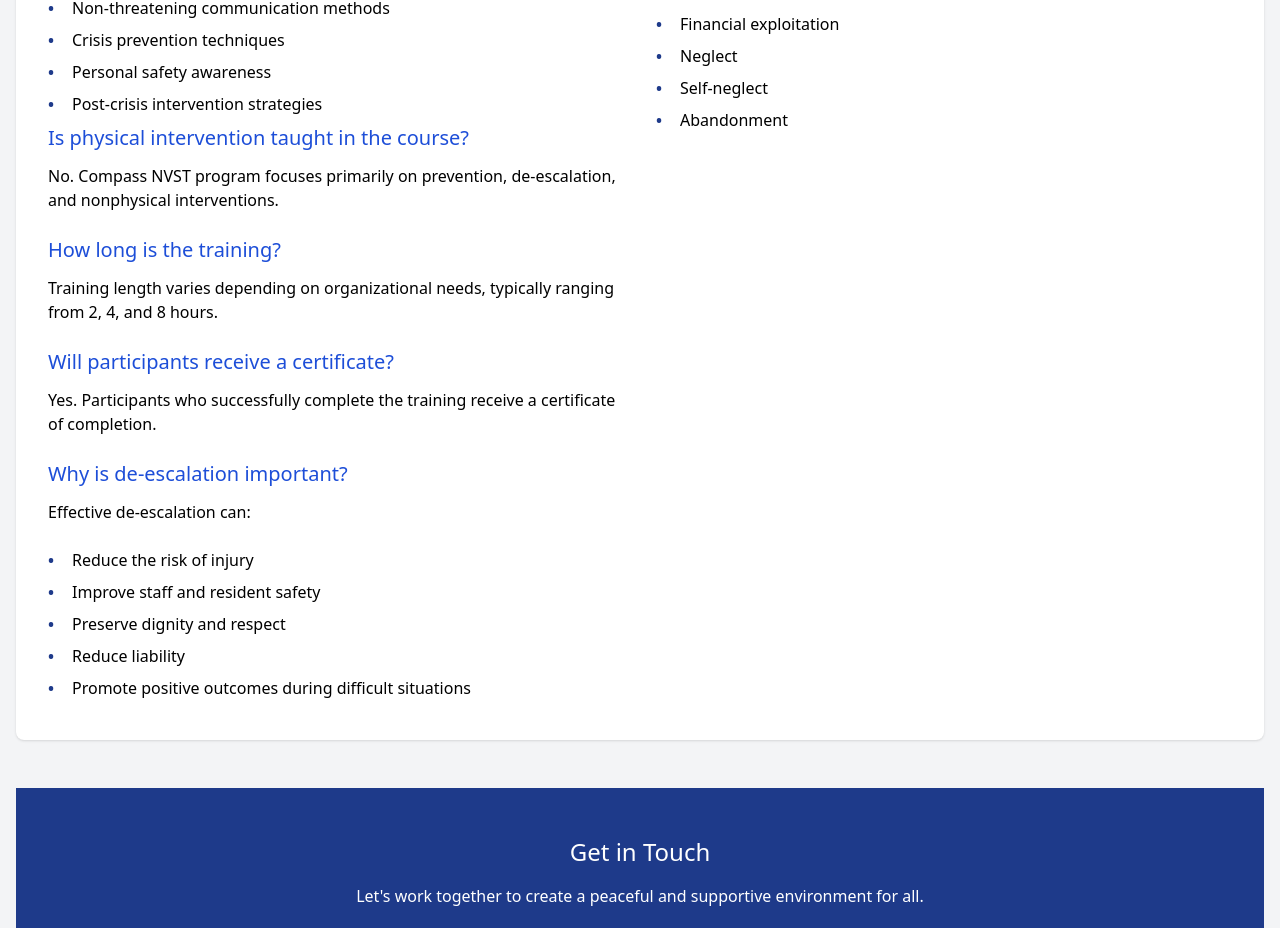
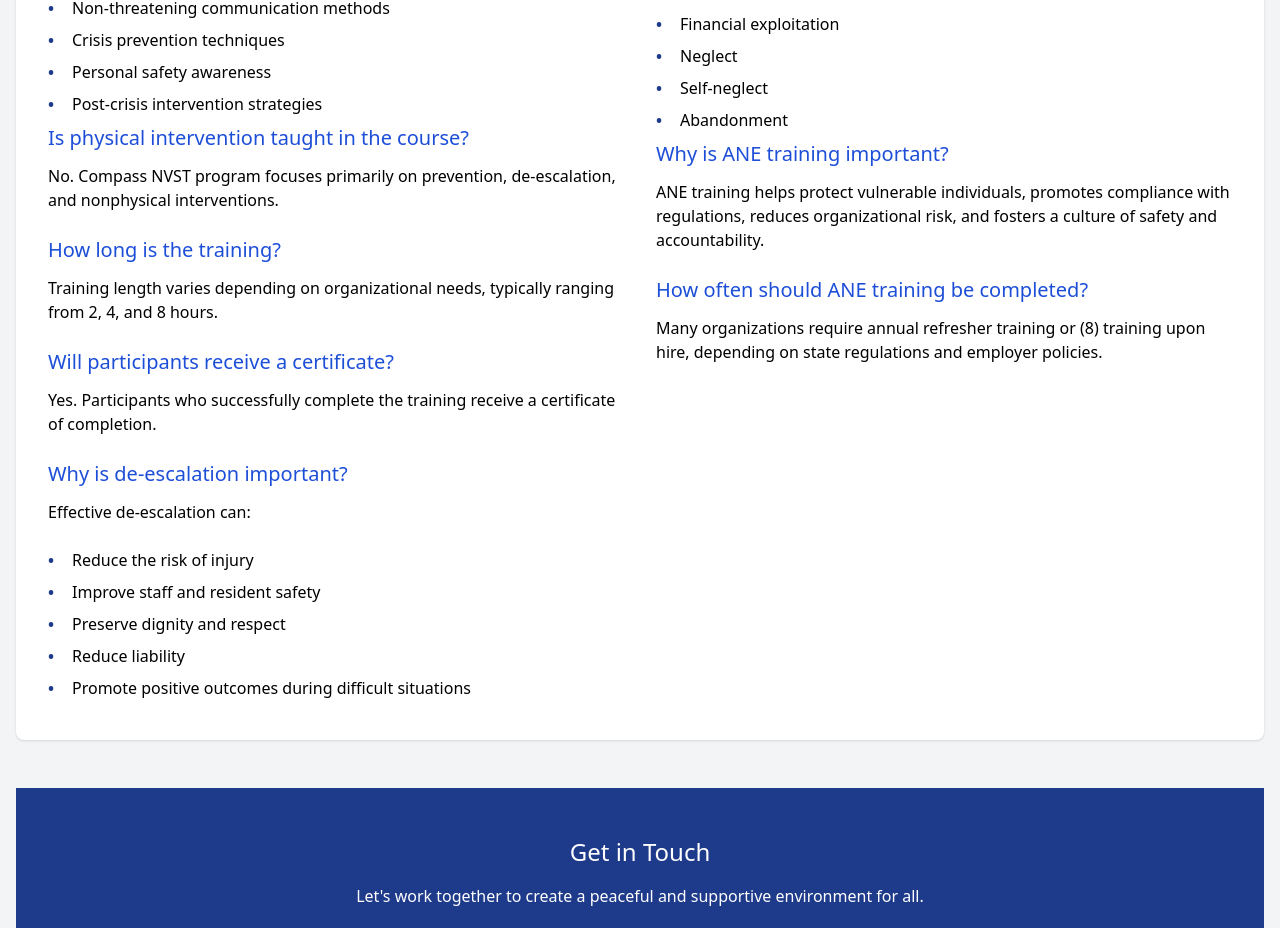
Before and after one commit to DaniDesigns1118/compass-nvct, a React (Vite) app: page / in a window 1280 px wide. Shown: the part 3032-3960 px from the top of the page. Built offline with nearby package versions, Linux system fonts and the light colour scheme.

Commit message:
Update nvct-website-react.tsx

```diff
--- a/src/nvct-website-react.tsx
+++ b/src/nvct-website-react.tsx
@@ -294,8 +294,11 @@ const FAQSection: React.FC = () => (
                     Abandonment
                 </li>
               </ul>
-
-      </div>
+            <h3 className="text-xl text-blue-700 mb-3">Why is ANE training important?</h3>
+            <p className="mb-6">ANE training helps protect vulnerable individuals, promotes compliance with regulations, reduces organizational risk, and fosters a culture of safety and accountability. </p>
+           <h3 className="text-xl text-blue-700 mb-3">How often should ANE training be completed?</h3>
+            <p className="mb-6">Many organizations require annual refresher training or (8) training upon hire, depending on state regulations and employer policies.</p>
+        </div>
     </section>
 );
 
```
